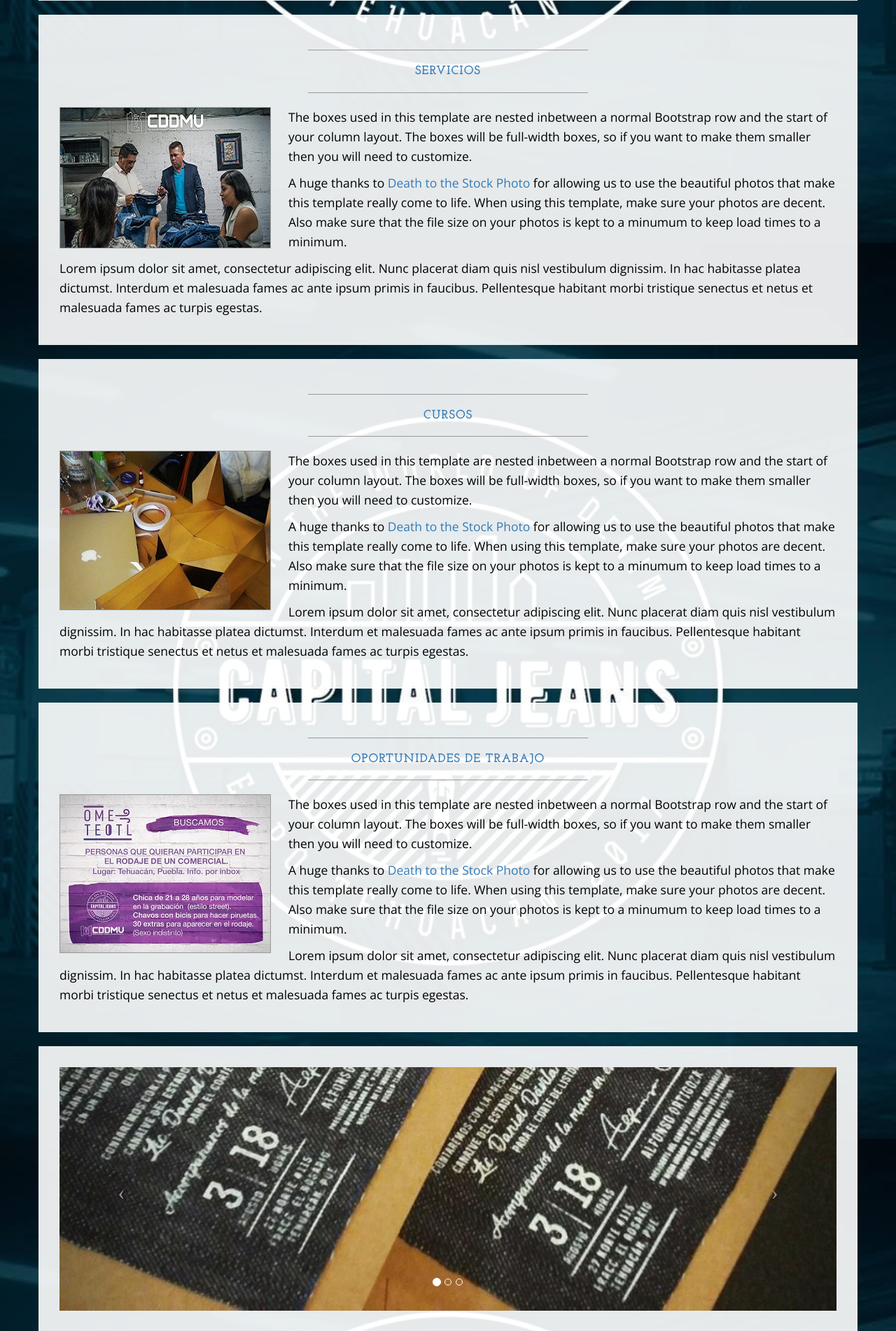
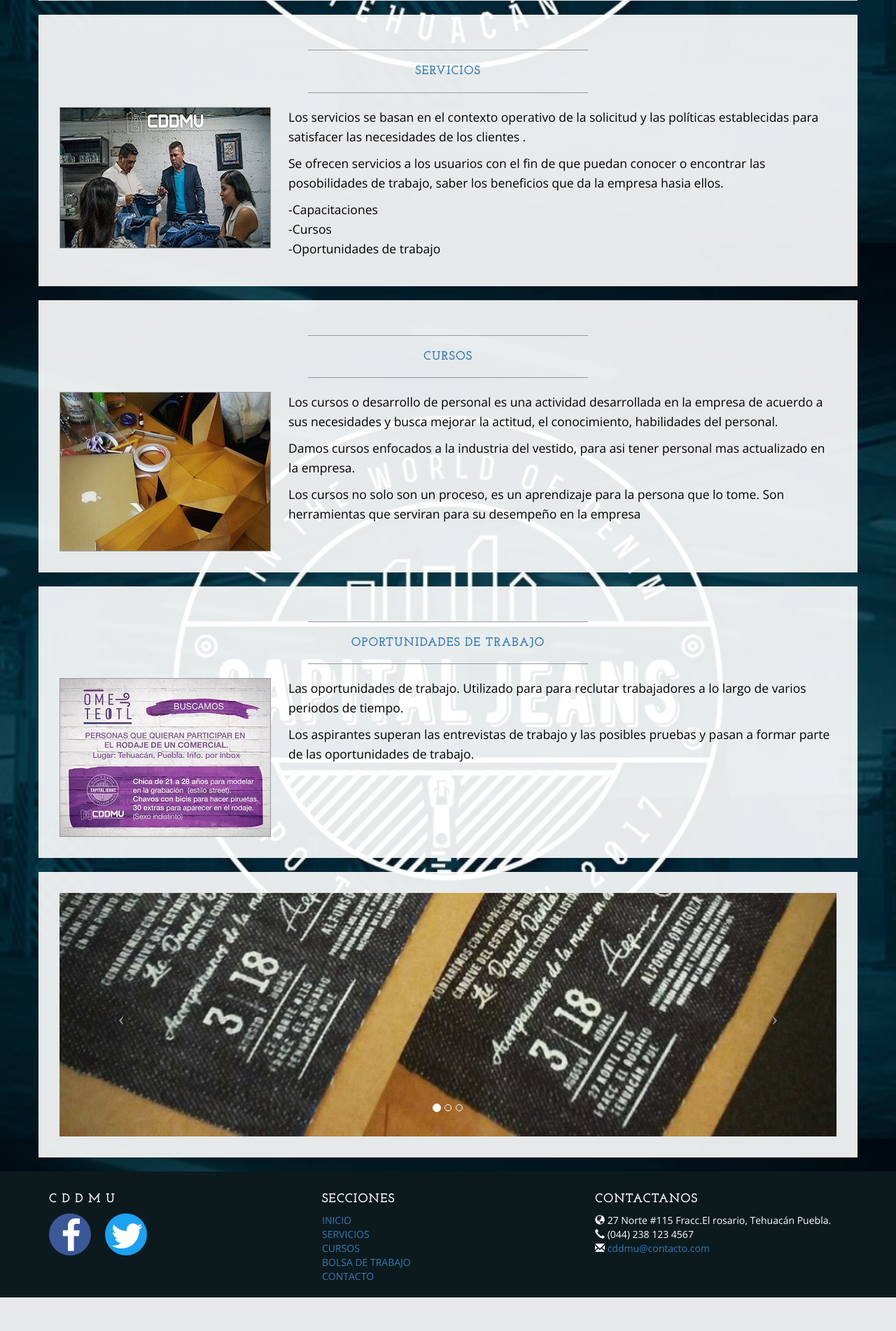
Before and after one commit to AndresVS18/sitioWebCDMU, a PHP site: page / in a window 1280 px wide. Shown: the part 933-2835 px from the top of the page at 70% size. After the commit the page ends 2787 px from the top, so only its background shows below. Run offline with PHP 8.4, Linux system fonts and the light colour scheme; some libraries are stand-ins or nearby versions.

Commit message:
agregar texto al index

```diff
--- a/index.php
+++ b/index.php
@@ -94,9 +94,9 @@ $fun = new funciones();
         <hr>
         <img class="img-responsive img-border img-left" src="img/serv.jpg" alt="">
         <hr class="visible-xs">
-        <p>The boxes used in this template are nested inbetween a normal Bootstrap row and the start of your column layout. The boxes will be full-width boxes, so if you want to make them smaller then you will need to customize.</p>
-        <p>A huge thanks to <a href="http://join.deathtothestockphoto.com/" target="_blank">Death to the Stock Photo</a> for allowing us to use the beautiful photos that make this template really come to life. When using this template, make sure your photos are decent. Also make sure that the file size on your photos is kept to a minumum to keep load times to a minimum.</p>
-        <p>Lorem ipsum dolor sit amet, consectetur adipiscing elit. Nunc placerat diam quis nisl vestibulum dignissim. In hac habitasse platea dictumst. Interdum et malesuada fames ac ante ipsum primis in faucibus. Pellentesque habitant morbi tristique senectus et netus et malesuada fames ac turpis egestas.</p>
+          <p>Los servicios se basan en el contexto operativo de la solicitud y las políticas establecidas para satisfacer las necesidades de los clientes .</p>
+        <p>Se ofrecen servicios a los usuarios con el fin de que puedan conocer o encontrar las posobilidades de trabajo, saber  los beneficios que da la empresa hasia ellos.  </p>
+         <p>-Capacitaciones <br> -Cursos <br> -Oportunidades de trabajo</p>
       </div>
     </div>
   </div>
@@ -110,9 +110,11 @@ $fun = new funciones();
         <hr>
         <img class="img-responsive img-border img-left" src="img/cur.jpg" alt="">
         <hr class="visible-xs">
-        <p>The boxes used in this template are nested inbetween a normal Bootstrap row and the start of your column layout. The boxes will be full-width boxes, so if you want to make them smaller then you will need to customize.</p>
-        <p>A huge thanks to <a href="http://join.deathtothestockphoto.com/" target="_blank">Death to the Stock Photo</a> for allowing us to use the beautiful photos that make this template really come to life. When using this template, make sure your photos are decent. Also make sure that the file size on your photos is kept to a minumum to keep load times to a minimum.</p>
-        <p>Lorem ipsum dolor sit amet, consectetur adipiscing elit. Nunc placerat diam quis nisl vestibulum dignissim. In hac habitasse platea dictumst. Interdum et malesuada fames ac ante ipsum primis in faucibus. Pellentesque habitant morbi tristique senectus et netus et malesuada fames ac turpis egestas.</p>
+        <p>Los cursos o desarrollo de personal es una actividad desarrollada en la empresa de acuerdo a sus necesidades y busca mejorar la actitud, el conocimiento, habilidades del personal.</p>
+        <p>Damos cursos enfocados a la industria del vestido, para asi tener personal mas actualizado en la empresa.</p>
+        <p>Los cursos no solo son un proceso, es un aprendizaje para la persona que lo tome. Son herramientas que serviran para su desempeño en la empresa </p>
+
+
       </div>
     </div>
   </div>
@@ -126,9 +128,9 @@ $fun = new funciones();
         <hr>
         <img class="img-responsive img-border img-left" src="img/oportunidad.jpg" alt="">
         <hr class="visible-xs">
-        <p>The boxes used in this template are nested inbetween a normal Bootstrap row and the start of your column layout. The boxes will be full-width boxes, so if you want to make them smaller then you will need to customize.</p>
-        <p>A huge thanks to <a href="http://join.deathtothestockphoto.com/" target="_blank">Death to the Stock Photo</a> for allowing us to use the beautiful photos that make this template really come to life. When using this template, make sure your photos are decent. Also make sure that the file size on your photos is kept to a minumum to keep load times to a minimum.</p>
-        <p>Lorem ipsum dolor sit amet, consectetur adipiscing elit. Nunc placerat diam quis nisl vestibulum dignissim. In hac habitasse platea dictumst. Interdum et malesuada fames ac ante ipsum primis in faucibus. Pellentesque habitant morbi tristique senectus et netus et malesuada fames ac turpis egestas.</p>
+        <p>Las oportunidades de trabajo. Utilizado para para reclutar trabajadores a lo largo de varios periodos de tiempo. </p>
+        <p>Los aspirantes superan las entrevistas de trabajo y las posibles pruebas y pasan a formar parte de las oportunidades de trabajo.</p>
+
       </div>
     </div>
   </div>
--- a/registrarse.php
+++ b/registrarse.php
@@ -106,7 +106,7 @@ $fun = new funciones();
             </div>
             <div class="form-group col-lg-4">
               <label>Descripción de la empresa</label>
-              <input name="Descripción" type="text" class="form-control" class="form-control input-sm" placeholder="Email @" required="required" autofocus="autofocus">
+              <input name="Descripciónaaaaa" type="text" class="form-control" class="form-control input-sm" placeholder="Email @" required="required" autofocus="autofocus">
             </div>
 
             <div class="form-group col-lg-12">
```
